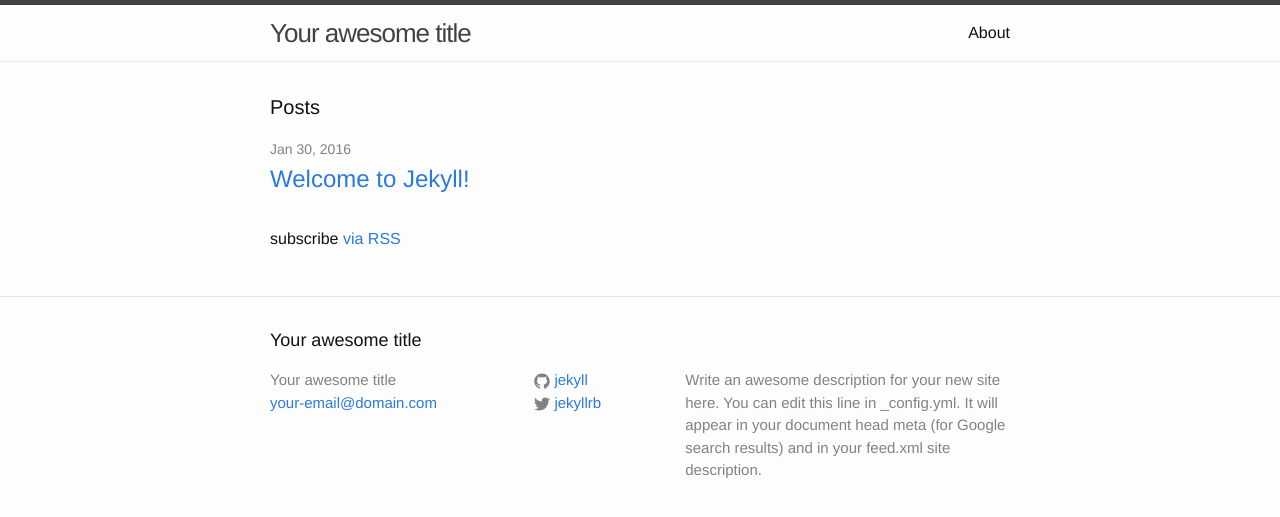
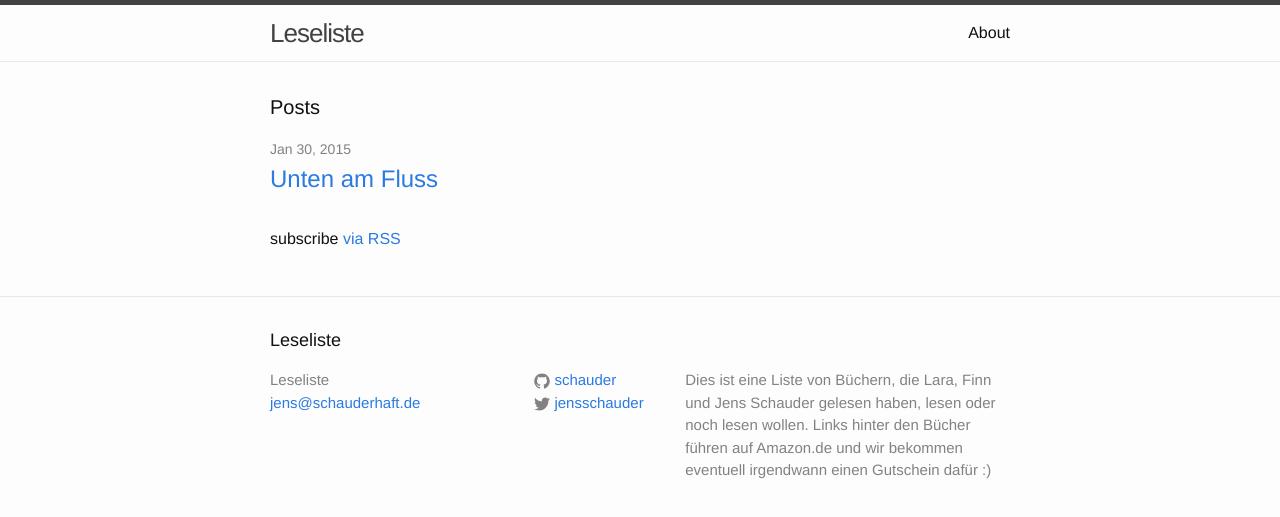
Before and after one commit to schauder/leseliste, a Jekyll site: the page built from index.html, in a window 1280 px wide. Shown: the top 517 px of the page. Built offline with Jekyll 4.4.1, drawn with Linux system fonts in a browser that asks for light colours.

Commit message:
Erster Artikel: Unten am Fluss

```diff
--- a/_config.yml
+++ b/_config.yml
@@ -1,14 +1,14 @@
 # Site settings
-title: Your awesome title
-email: your-email@domain.com
+title: Leseliste
+email: jens@schauderhaft.de
 description: > # this means to ignore newlines until "baseurl:"
-  Write an awesome description for your new site here. You can edit this
-  line in _config.yml. It will appear in your document head meta (for
-  Google search results) and in your feed.xml site description.
+  Dies ist eine Liste von Büchern, die Lara, Finn und Jens Schauder
+  gelesen haben, lesen oder noch lesen wollen.
+  Links hinter den Bücher führen auf Amazon.de und wir bekommen eventuell irgendwann
+  einen Gutschein dafür :)
 baseurl: "" # the subpath of your site, e.g. /blog/
-url: "http://yourdomain.com" # the base hostname & protocol for your site
-twitter_username: jekyllrb
-github_username:  jekyll
+twitter_username: jensschauder
+github_username:  schauder
 
 # Build settings
 # no code highlighting for now, since it does not work on windows. see for example http://stackoverflow.com/questions/17364028/jekyll-on-windows-pygments-not-working/17404260#17404260
```
Also changed, not shown: _posts/2016-01-30-unten-am-fluss.md (added, +26 -0 lines), _posts/2016-01-30-welcome-to-jekyll.markdown (deleted, +0 -25 lines), assets/unten-am-fluss.jpg (added).
